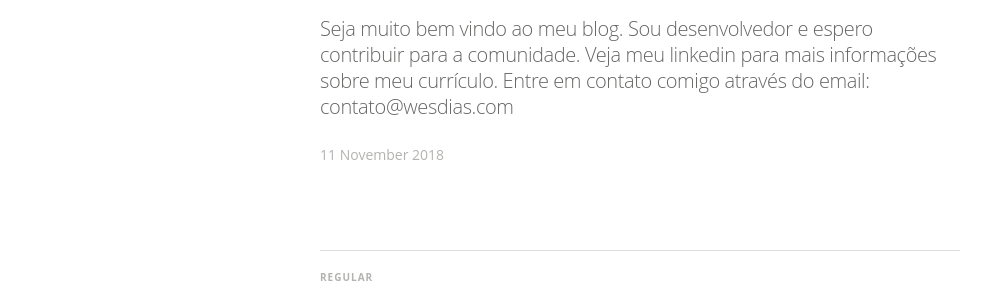
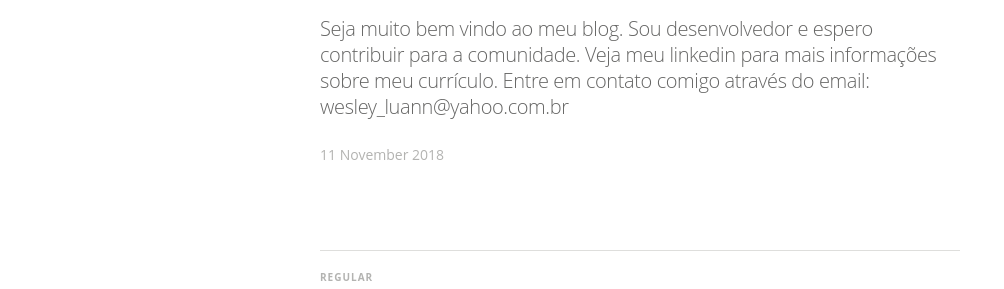
Before and after one commit to TheWesDias/thewesdias.io, a Jekyll site: the page built from index.html, in a window 1280 px wide. Shown: the part 464-753 px from the top of the page, without its empty margins (0-1004 px from the left). Built offline with Jekyll 4.4.1, drawn with Linux system fonts in a browser that asks for light colours; nearby versions of some CDN libraries; some web fonts are replaced; the list of posts is cut into pages by our own code.

Commit message:
alterando email

```diff
--- a/_config.yml
+++ b/_config.yml
@@ -8,7 +8,7 @@ title: "Wesley Dias"
 description: > # this means to ignore newlines until "email:"
    Programming Perls
 
-email: contato@wesdias.com
+email: wesley_luann@yahoo.com.br
 #blog logo
 logo: "/assets/images/favicon2.png"
 float_logo: true # true, false (default)
```
